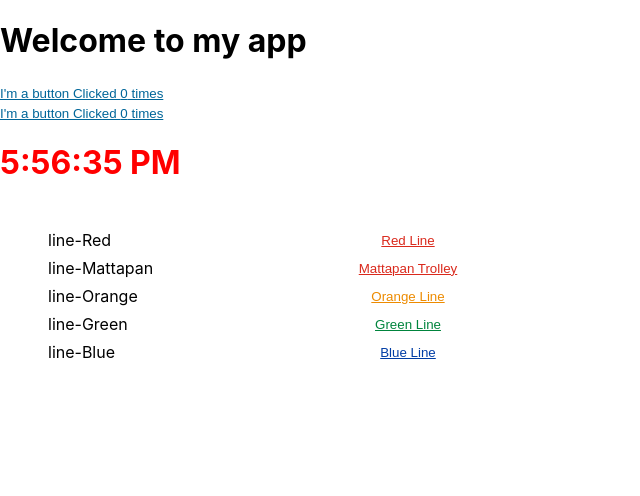
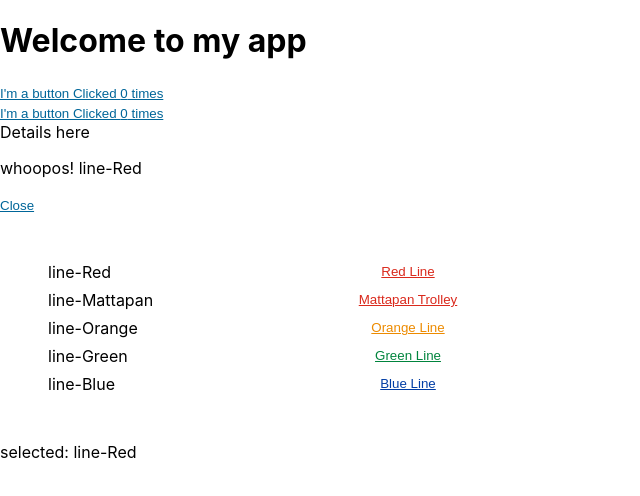
Before and after one commit to sberczuk/mbta-browser, a React (Create React App) app: page / in a window 1280 px wide. Both pictures are taken after a click on the button "Red Line". Shown: the top 496 px of the page, without its empty margins (0-640 px from the left). Built offline with nearby package versions, Linux system fonts and the light colour scheme.

Commit message:
handle clicks

```diff
--- a/src/App.js
+++ b/src/App.js
@@ -1,5 +1,6 @@
 import './App.css';
 import {line_data} from './mbta-data'
+import ReactDOM from "react-dom";
 import {useState, useEffect} from 'react';
 
 function MyButton({count, onClick}) {
@@ -21,22 +22,21 @@ function MyButton({count, onClick}) {
 // why can't I pass the object with attributes down?
 // change the onclick handler to display a new component with the list of stops
 // refactor the handler to a higher  scope
-function RouteLine({ rec}) {
-    function displayDetails () {
-        alert('stops for: '+ rec.name)
-        return <StopsTable>stops</StopsTable>
-    }
-
-    console.log("Route Line")
-    return (
-        <div className={'wrapper'}>
-            <div>{rec.id}</div>
-
-            <button onClick={displayDetails}
-                 style={{color: "#" + rec.color}}>{rec.name}</button>
-        </div>
+function RouteLine({rec, onSelect}) {
+    // change this to follow the model here:  https://react.dev/reference/react-dom/createPortal
+    // set state to reflect which line to show details for
+    // display only when not empty.
 
 
+    return (
+        <li id={rec.id} key={rec.key} className={'wrapper'}>
+            <div key={rec.key}>{rec.id}</div>
+
+            <button onClick={onSelect}
+                    style={{color: "#" + rec.color}}>{rec.name}</button>
+
+
+        </li>
     );
 }
 
@@ -54,18 +54,22 @@ function useTime() {
 
 export default function MyApp() {
     const [count, setCount] = useState(0);
-    const time = useTime();
+    // const time = useTime();
 
     function handleClick() {
         setCount(count + 1);
     }
 
+
     return (
+
         <div>
             <h1>Welcome to my app</h1>
             <MyButton count={count} onClick={handleClick}/>
             <MyButton count={count} onClick={handleClick}/>
-            <Clock color={"red"} time={time.toLocaleTimeString()}/>
+            {/*<Clock color={"red"} time={time.toLocaleTimeString()}/>*/}
+
+            <div id={"details-div"}>Details here</div>
             <LinesTable
                 data={line_data.data}/>
         </div>
@@ -80,25 +84,55 @@ function Clock({color, time}) {
     );
 }
 
-function StopsTable({line}){
-    return (<div> WHOOPS!</div>)
+// Another option: Juyst have this at the  details div, and vary what's there  based on the click
+function StopsTable({line, onDone}) {
+    return (
+        <div>
+            <p>whoopos! {line}</p>
+            <button onClick={onDone}>Close</button>
+        </div>
+    )
 }
 
 function LinesTable({data}) {
+    const [selectedLine, setSelectedLine] = useState('');
+
+
     console.log(data)
     const rows = [];
     data.forEach((line) => {
-            console.log(line)
-            rows.push(<RouteLine
-                rec={{id: line.id, name: line.attributes.long_name, color: line.attributes.color}}/>)
+        console.log(line)
+        function handleSelect(){
+            console.log('sel ' + line.id)
+            setSelectedLine(line.id)
         }
+
+        rows.push(<RouteLine
+            rec={{
+                key: line.id, id: line.id, name: line.attributes.long_name,
+                color: line.attributes.color
+            }}
+            onSelect={handleSelect}/>)
+
+    })
+
+    // TODO: Why isn't this re-rendering after a state change?
+    return (
+        <>
+            <ul className={'main-container'}>
+                {rows}
+            </ul>
+            <div>{'selected: '+ selectedLine}</div>
+            {
+                selectedLine == "line-Red" && ReactDOM.createPortal(
+                    <div>
+                        <StopsTable line={selectedLine} onDone={() => setSelectedLine("")}/>
+                    </div>
+                    , document.getElementById('details-div'))
+            }
+        </>
     )
 
-    return (
-        <div className={'main-container'}>
-            {rows}
-        </div>
-    )
 }
 
 
```
